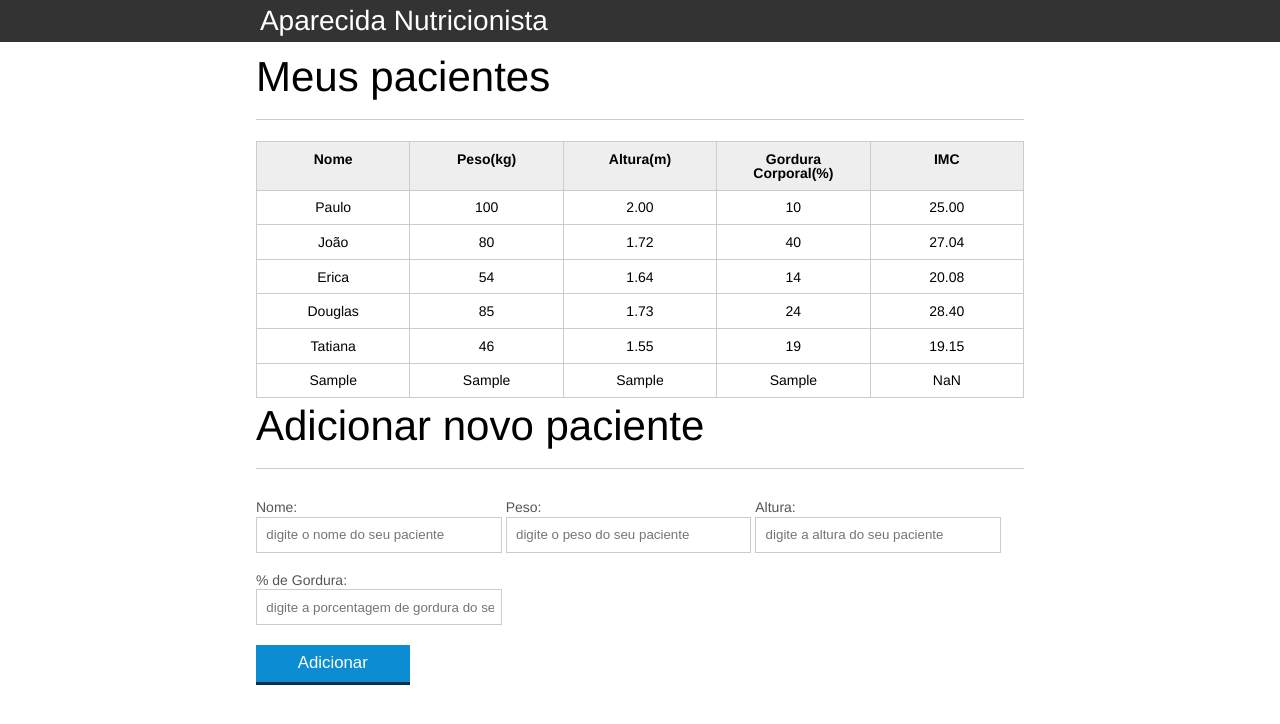
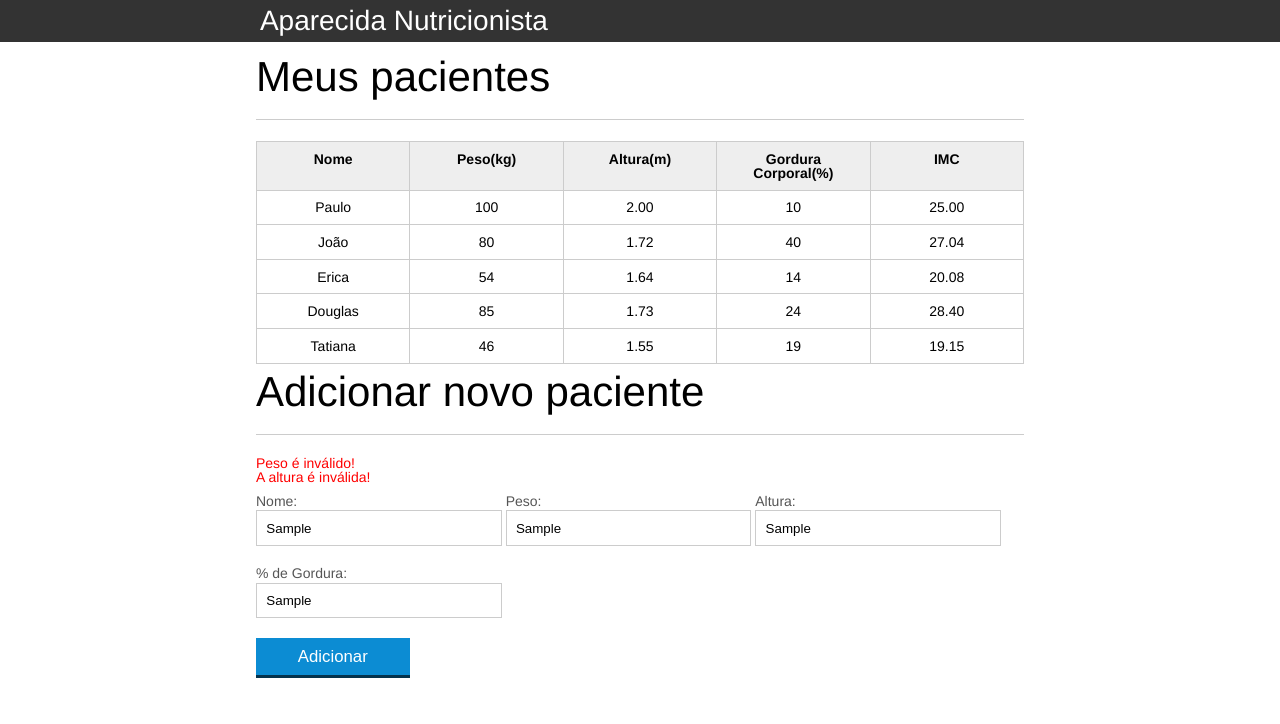
Before and after one commit to GuilhermehenriqueP/Javascript-Curso, a plain HTML site: page index.html in a window 1280 px wide. Both pictures are taken after typing "Sample", "Sample", "Sample", "Sample" into the empty fields and a click on the button "Adicionar". Drawn offline with Linux system fonts and the light colour scheme.

Commit message:
Validação do formulario e mensagens de erro

```diff
--- a/css/index.css
+++ b/css/index.css
@@ -135,3 +135,6 @@ button[disabled=disabled], button:disabled {
 .paciente-invalido {
 	background-color: lightcoral;
 }
+#mensagens-erro {
+	color: red;
+}
--- a/index.html
+++ b/index.html
@@ -75,6 +75,7 @@
 			<!-- ... -->
 			<section class="container">
 				<h2 id="titulo-form">Adicionar novo paciente</h2>
+				<ul id="mensagens-erro"></ul>
 				<form id="forma-adiciona">
 					<div class="grupo">
 						<label for="nome">Nome:</label>
--- a/js/calcula-imc.js
+++ b/js/calcula-imc.js
@@ -14,18 +14,16 @@ for(i = 0; i < pacientes.length; i++){
     var tdAltura = paciente.querySelector(".info-altura");
     var altura = tdAltura.textContent;
 
-    var pesoEhValido = true;
-    var alturaEhValido = true;
+    var pesoEhValido = validaPeso(peso);
+    var alturaEhValido = validaAltura(altura);
 
     var tdImc = paciente.querySelector(".info-imc");
-    if(peso <= 0 || peso >= 1000){
-        tdPeso.textContent = "Peso inválido!"
-        pesoEhValido = false;
+    if(!pesoEhValido){
+        tdPeso.textContent = "Peso inválido!";
         paciente.classList.add("paciente-invalido");
     }
-    if(altura <= 0 || altura >= 3.00){
-        tdAltura.textContent = "Altura inválida!"
-        alturaEhValido = false;
+    if(!alturaEhValido){
+        tdAltura.textContent = "Altura inválida!";
         paciente.classList.add("paciente-invalido");
     }
 
@@ -37,6 +35,23 @@ for(i = 0; i < pacientes.length; i++){
 
 }
 
+function validaPeso(peso){
+    if(peso >= 0 && peso < 1000){
+        return true;
+    }
+    else {
+        return false;
+    }
+}
+function validaAltura(altura) {
+    if(altura >= 0.00 && altura <= 3.00){
+        return true;
+    }
+    else{
+        return false;
+    }
+}
+
 function calculaImc(peso, altura) {
     var imc = 0;
     imc = peso / (altura * altura);
--- a/js/form.js
+++ b/js/form.js
@@ -9,17 +9,34 @@ botaoAdicionar.addEventListener("click", function(event){
 
     var pacienteTr = montaTr(paciente);
 
+    var erros = validaPaciente(paciente);
+    if(erros.length > 0){
+        exibeMensagensDeErro(erros);
+        return;
+    }
 
-    console.log(pacienteTr);
     // Adicionando o paciente da tabela
     var tabela = document.querySelector("#tabela-pacientes");
+
     tabela.appendChild(pacienteTr);
 
     form.reset();
 
+    var mensagemDeErro = document.querySelector("#mensagens-erro");
+    mensagemDeErro.innerHTML = "";
+
 });
 
+function exibeMensagensDeErro(erros) {
+    var ul = document.querySelector("#mensagens-erro");
 
+    ul.innerHTML = "";
+    erros.forEach( function(erro){
+        var li = document.createElement("li");
+        li.textContent = erro;
+        ul.appendChild(li);
+    });
+}
 //Extraindo informações do paciente do form
 function obtemPacienteDoFormulario(form){
 
@@ -56,3 +73,29 @@ function montaTd(dado,classe){
 
     return td;
 }
+function validaPaciente(paciente) {
+
+    var erros  = [];
+    console.log(paciente.altura)
+    if(paciente.nome.length == 0 ){
+        erros.push("O nome não pode ser em branco")
+    }
+    if(!validaPeso(paciente.peso)){
+        erros.push("Peso é inválido!");
+    }
+
+    if(!validaAltura(paciente.altura)){
+        erros.push("A altura é inválida!");
+    }
+    if(paciente.gordura.length == 0){
+        erros.push("A gordura não pode ser em branco")
+    }
+    if(paciente.altura.length == 0){
+        erros.push("A Altura não pode ser em branco")
+    }
+    if(paciente.peso.length == 0){
+        erros.push("O Peso não pode ser em branco")
+    }
+
+    return erros;
+}
```
